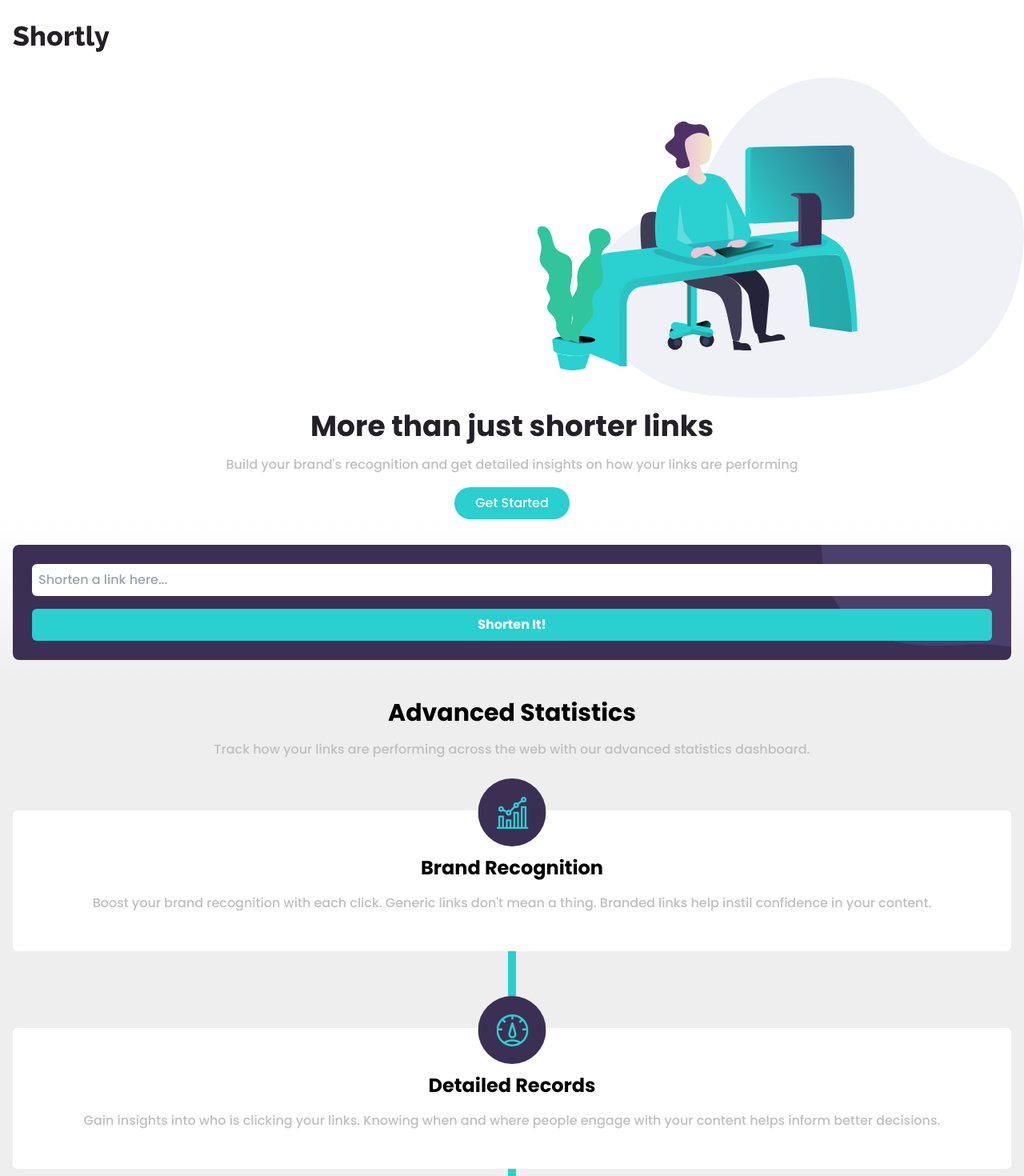
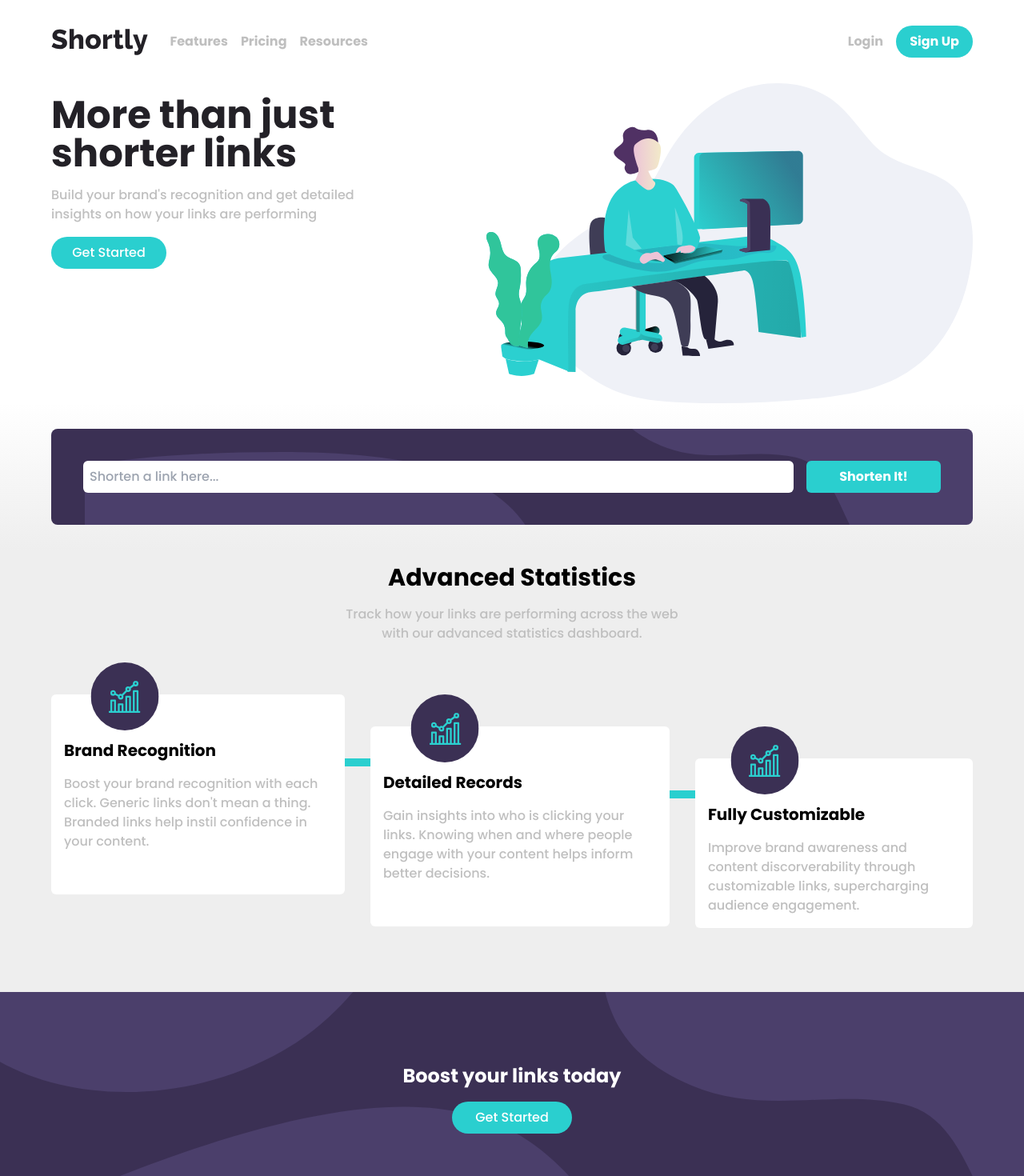
Before and after one commit to Sebaplz/url-shortening, a React (Vite) app: page / in a window 1280 px wide. Shown: the top 1470 px of the page at 80% size. Built offline with nearby package versions, Linux system fonts and the light colour scheme.

Commit message:
lg listo

```diff
--- a/src/components/Card.jsx
+++ b/src/components/Card.jsx
@@ -1,34 +1,42 @@
 export default function Card() {
   return (
-    <div className="flex flex-col gap-24">
-      <article className="relative rounded-md bg-white p-4">
+    <div className="flex flex-col gap-24 lg:flex-row lg:gap-8">
+      <article className="relative h-auto rounded-md bg-white p-4 lg:h-[250px]">
         <div
-          className={`absolute -top-10 left-1/2 h-[85px] w-[85px] -translate-x-1/2 rounded-full bg-[#3B3054] bg-[url('/icon-brand-recognition.svg')] bg-center bg-no-repeat`}
+          className={`absolute -top-10 left-1/2 h-[85px] w-[85px] -translate-x-1/2 rounded-full bg-[#3B3054] bg-[url('/icon-brand-recognition.svg')] bg-center bg-no-repeat lg:left-[25%]`}
         ></div>
-        <h3 className="pb-4 pt-10 text-2xl font-bold">Brand Recognition</h3>
-        <p className="pb-8 text-[#BFBFBF]">
+        <h3 className="pb-4 pt-10 text-2xl font-bold lg:text-left lg:text-xl">
+          Brand Recognition
+        </h3>
+        <p className="pb-8 text-[#BFBFBF] lg:pb-0 lg:text-left">
           Boost your brand recognition with each click. Generic links don&apos;t
           mean a thing. Branded links help instil confidence in your content.
         </p>
-        <div className="absolute -bottom-[70px] left-1/2 h-[70px] w-[10px] -translate-x-1/2 bg-[#2ACFCF]"></div>
+        <div className="absolute -bottom-[70px] left-1/2 h-[70px] w-[10px] -translate-x-1/2 bg-[#2ACFCF] lg:hidden"></div>
+        <div className="absolute -right-[70px] top-20 hidden h-[10px] w-[70px] bg-[#2ACFCF] lg:block"></div>
       </article>
-      <article className="relative rounded-md bg-white p-4">
+      <article className="relative rounded-md bg-white p-4 lg:mt-10 lg:h-[250px]">
         <div
-          className={`absolute -top-10 left-1/2 h-[85px] w-[85px] -translate-x-1/2 rounded-full bg-[#3B3054] bg-[url('/icon-detailed-records.svg')] bg-center bg-no-repeat`}
+          className={`absolute -top-10 left-1/2 h-[85px] w-[85px] -translate-x-1/2 rounded-full bg-[#3B3054] bg-[url('/icon-brand-recognition.svg')] bg-center bg-no-repeat lg:left-[25%]`}
         ></div>
-        <h3 className="pb-4 pt-10 text-2xl font-bold">Detailed Records</h3>
-        <p className="pb-8 text-[#BFBFBF]">
+        <h3 className="pb-4 pt-10 text-2xl font-bold lg:text-left lg:text-xl">
+          Detailed Records
+        </h3>
+        <p className="pb-8 text-[#BFBFBF] lg:pb-0 lg:text-left">
           Gain insights into who is clicking your links. Knowing when and where
           people engage with your content helps inform better decisions.
         </p>
-        <div className="absolute -bottom-[70px] left-1/2 h-[70px] w-[10px] -translate-x-1/2 bg-[#2ACFCF]"></div>
+        <div className="absolute -bottom-[70px] left-1/2 h-[70px] w-[10px] -translate-x-1/2 bg-[#2ACFCF] lg:hidden"></div>
+        <div className="absolute -right-[70px] top-20 hidden h-[10px] w-[70px] bg-[#2ACFCF] lg:block"></div>
       </article>
-      <article className="relative rounded-md bg-white p-4">
+      <article className="relative rounded-md bg-white p-4 lg:mt-20">
         <div
-          className={`absolute -top-10 left-1/2 h-[85px] w-[85px] -translate-x-1/2 rounded-full bg-[#3B3054] bg-[url('/icon-fully-customizable.svg')] bg-center bg-no-repeat`}
+          className={`absolute -top-10 left-1/2 h-[85px] w-[85px] -translate-x-1/2 rounded-full bg-[#3B3054] bg-[url('/icon-brand-recognition.svg')] bg-center bg-no-repeat lg:left-[25%]`}
         ></div>
-        <h3 className="pb-4 pt-10 text-2xl font-bold">Fully Customizable</h3>
-        <p className="pb-8 text-[#BFBFBF]">
+        <h3 className="pb-4 pt-10 text-2xl font-bold lg:text-left lg:text-xl">
+          Fully Customizable
+        </h3>
+        <p className="pb-8 text-[#BFBFBF] lg:pb-0 lg:text-left">
           Improve brand awareness and content discorverability through
           customizable links, supercharging audience engagement.
         </p>
--- a/src/components/Footer.jsx
+++ b/src/components/Footer.jsx
@@ -2,9 +2,9 @@ import LogoSVG from "../icons/LogoSVG";
 
 export default function Footer() {
   return (
-    <footer className="flex flex-col items-center gap-10 bg-[#232127] py-10">
+    <footer className="flex flex-col items-center gap-10 bg-[#232127] py-10 lg:flex-row lg:items-start lg:justify-center">
       <LogoSVG fill={"white"} />
-      <div className="flex flex-col gap-4 text-center">
+      <div className="flex flex-col gap-4 text-center lg:pl-20 lg:text-left">
         <h4 className="font-bold text-white">Features</h4>
         <a href="#" className="text-[#BFBFBF]">
           Link Shortening
@@ -16,7 +16,7 @@ export default function Footer() {
           Analytics
         </a>
       </div>
-      <div className="flex flex-col gap-4 text-center">
+      <div className="flex flex-col gap-4 text-center lg:text-left">
         <h4 className="font-bold text-white">Resources</h4>
         <a href="#" className="text-[#BFBFBF]">
           Blog
@@ -28,7 +28,7 @@ export default function Footer() {
           Support
         </a>
       </div>
-      <div className="flex flex-col gap-4 text-center">
+      <div className="flex flex-col gap-4 text-center lg:text-left">
         <h4 className="font-bold text-white">Company</h4>
         <a href="#" className="text-[#BFBFBF]">
           About
--- a/src/components/GetStarted.jsx
+++ b/src/components/GetStarted.jsx
@@ -2,7 +2,7 @@ export default function GetStarted() {
   return (
     <section
       id="getStarted"
-      className="flex h-[250px] flex-col items-center justify-center gap-4 bg-[#3B3054] bg-[url('/bg-boost-mobile.svg')] pt-4 text-center"
+      className="flex h-[250px] flex-col items-center justify-center gap-4 bg-[#3B3054] bg-[url('/bg-boost-mobile.svg')] pt-4 text-center md:bg-center md:bg-no-repeat lg:bg-[url('/bg-boost-desktop.svg')]"
     >
       <h3 className="text-2xl font-bold text-white">Boost your links today</h3>
       <a
--- a/src/components/Header.jsx
+++ b/src/components/Header.jsx
@@ -9,16 +9,16 @@ export default function Header() {
   };
 
   return (
-    <header className="px-4 py-8">
-      <nav className="flex items-center justify-between">
-        <LogoSVG fill={"#232127"} />
+    <header className="px-4 py-8 lg:px-16">
+      <nav className="flex items-center justify-between lg:justify-start">
+        <LogoSVG fill={"#232127"} width={150} />
         <button onClick={handleMenu} className="block lg:hidden">
           <img src="/menu.svg" alt="svg de menú" className="h-8 w-8" />
         </button>
 
-        {/* Menú */}
+        {/* Menú mobile*/}
         <ul
-          className={`absolute top-20 flex w-[90%] flex-col items-center gap-6 rounded-lg bg-[#3B3054] py-8 text-white md:w-[95%] ${
+          className={`absolute top-20 flex w-[92%] flex-col items-center gap-6 rounded-lg bg-[#3B3054] py-8 text-white md:w-[96%] ${
             isMenuOpen ? "" : "hidden"
           }`}
         >
@@ -41,6 +41,42 @@ export default function Header() {
             </button>
           </li>
         </ul>
+
+        {/* Menú */}
+        <div className="hidden lg:flex lg:w-full lg:items-center lg:justify-between lg:pl-4">
+          <ul className="flex gap-4">
+            <li>
+              <a href="#" className="font-bold text-[#BFBFBF]">
+                Features
+              </a>
+            </li>
+            <li>
+              <a href="#" className="font-bold text-[#BFBFBF]">
+                Pricing
+              </a>
+            </li>
+            <li>
+              <a href="#" className="font-bold text-[#BFBFBF]">
+                Resources
+              </a>
+            </li>
+          </ul>
+          <ul className="flex items-center gap-4">
+            <li>
+              <a href="#" className="font-bold text-[#BFBFBF]">
+                Login
+              </a>
+            </li>
+            <li>
+              <button
+                href="#"
+                className="w-24 rounded-full bg-[#2ACFCF] p-2 font-bold text-white"
+              >
+                Sign Up
+              </button>
+            </li>
+          </ul>
+        </div>
       </nav>
     </header>
   );
--- a/src/components/Hero.jsx
+++ b/src/components/Hero.jsx
@@ -1,16 +1,19 @@
 export default function Hero() {
   return (
-    <section id="hero">
+    <section id="hero" className="flex-row-reverse lg:mx-16 lg:flex">
       <div className="h-[350px] w-full bg-[url('/illustration-working.svg')] bg-cover bg-[15px] bg-no-repeat md:h-[400px] md:bg-contain md:bg-right"></div>
-      <div className="flex flex-col items-center gap-4 pt-4 text-center">
-        <h1 className="text-4xl font-bold text-[#232127]">
+      <div className="flex flex-col items-center gap-4 pt-4 text-center lg:items-start lg:text-left">
+        <h1 className="text-4xl font-bold text-[#232127] lg:text-5xl">
           More than just shorter links
         </h1>
-        <p className="px-10 text-[#BFBFBF]">
+        <p className="px-10 text-[#BFBFBF] lg:px-0">
           Build your brand&apos;s recognition and get detailed insights on how
           your links are performing
         </p>
-        <a href="#" className="w-36 rounded-full  bg-[#2ACFCF] p-2 text-white">
+        <a
+          href="#"
+          className="w-36 rounded-full  bg-[#2ACFCF] p-2 text-white lg:text-center"
+        >
           Get Started
         </a>
       </div>
--- a/src/components/ShortingLink.jsx
+++ b/src/components/ShortingLink.jsx
@@ -2,9 +2,9 @@ export default function ShortingLink() {
   return (
     <section
       id="shorting"
-      className="bg-gradient-to-b from-white to-[#eee] py-8"
+      className="bg-gradient-to-b from-white to-[#eee] py-8 lg:px-16"
     >
-      <article className="mx-4 flex flex-col gap-4 rounded-lg bg-[#3B3054] bg-[url('/bg-shorten-mobile.svg')] bg-right-top bg-no-repeat p-6">
+      <article className="mx-4 flex flex-col gap-4 rounded-lg bg-[#3B3054] bg-[url('/bg-shorten-mobile.svg')] bg-right-top bg-no-repeat p-6 lg:mx-0 lg:flex-row lg:bg-[url('/bg-shorten-desktop.svg')] lg:p-10">
         <input
           type="text"
           name="shorten"
@@ -12,7 +12,7 @@ export default function ShortingLink() {
           placeholder="Shorten a link here..."
           className="w-full rounded-md p-2"
         />
-        <button className="w-full rounded-md bg-[#2ACFCF] p-2 font-bold text-white">
+        <button className="w-full rounded-md bg-[#2ACFCF] p-2 font-bold text-white lg:w-[200px]">
           Shorten It!
         </button>
       </article>
--- a/src/components/Statistics.jsx
+++ b/src/components/Statistics.jsx
@@ -2,9 +2,9 @@ import Card from "./Card";
 
 export default function Statistics() {
   return (
-    <section className="flex flex-col gap-4 bg-[#eee] p-4 pb-20 text-center">
+    <section className="flex flex-col gap-4 bg-[#eee] p-4 pb-20 text-center lg:px-16">
       <h2 className="text-3xl font-bold">Advanced Statistics</h2>
-      <p className="pb-12 text-[#BFBFBF]">
+      <p className="pb-12 text-[#BFBFBF] lg:mx-auto lg:w-[450px]">
         Track how your links are performing across the web with our advanced
         statistics dashboard.
       </p>
```
